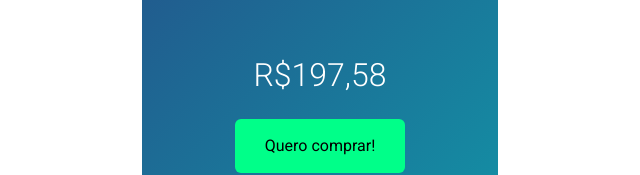
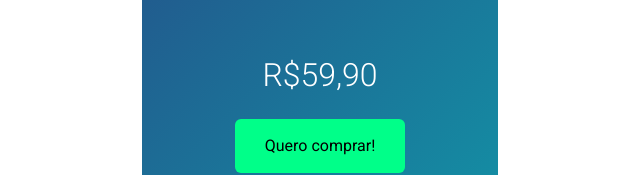
Before and after one commit to luarrekcah/prospect-landing-page, a plain HTML site: page index.html in a window 1280 px wide. Shown: the part 4491-4666 px from the top of the page, 320-960 px from the left. Drawn offline with Linux system fonts and the light colour scheme.

Commit message:
updated value

```diff
--- a/index.html
+++ b/index.html
@@ -382,7 +382,7 @@
                 <li>Acesso a atualizações</li>
               </ul>
               <div class="price-cta">
-                <strong class="price">R$197,58</strong>
+                <strong class="price">R$59,90</strong>
                 <p>
                   <a style="background-color: #00ff89; color: black" href="https://pay.hotmart.com/I80697103C"
                     class="btn btn-success">Quero comprar!</a>
```
